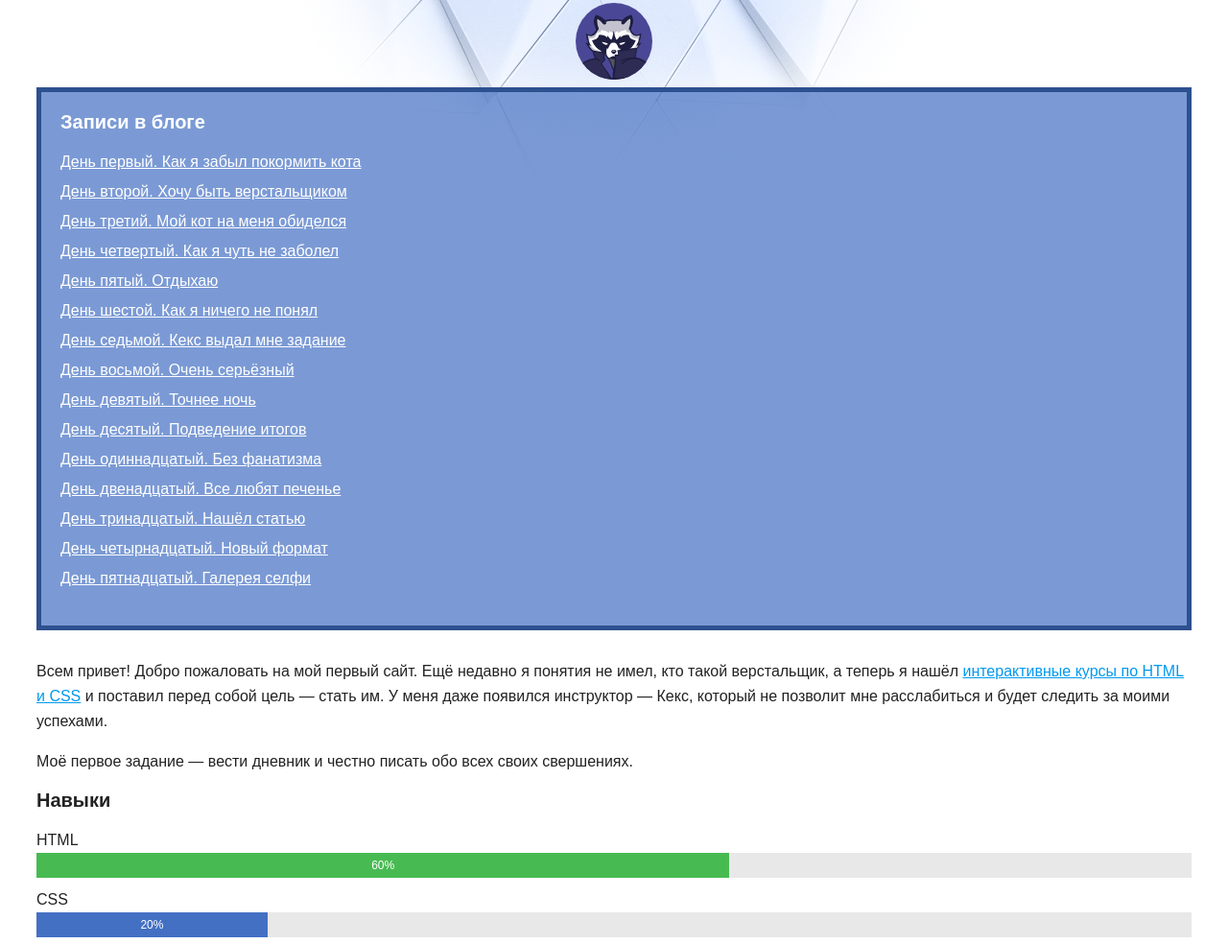
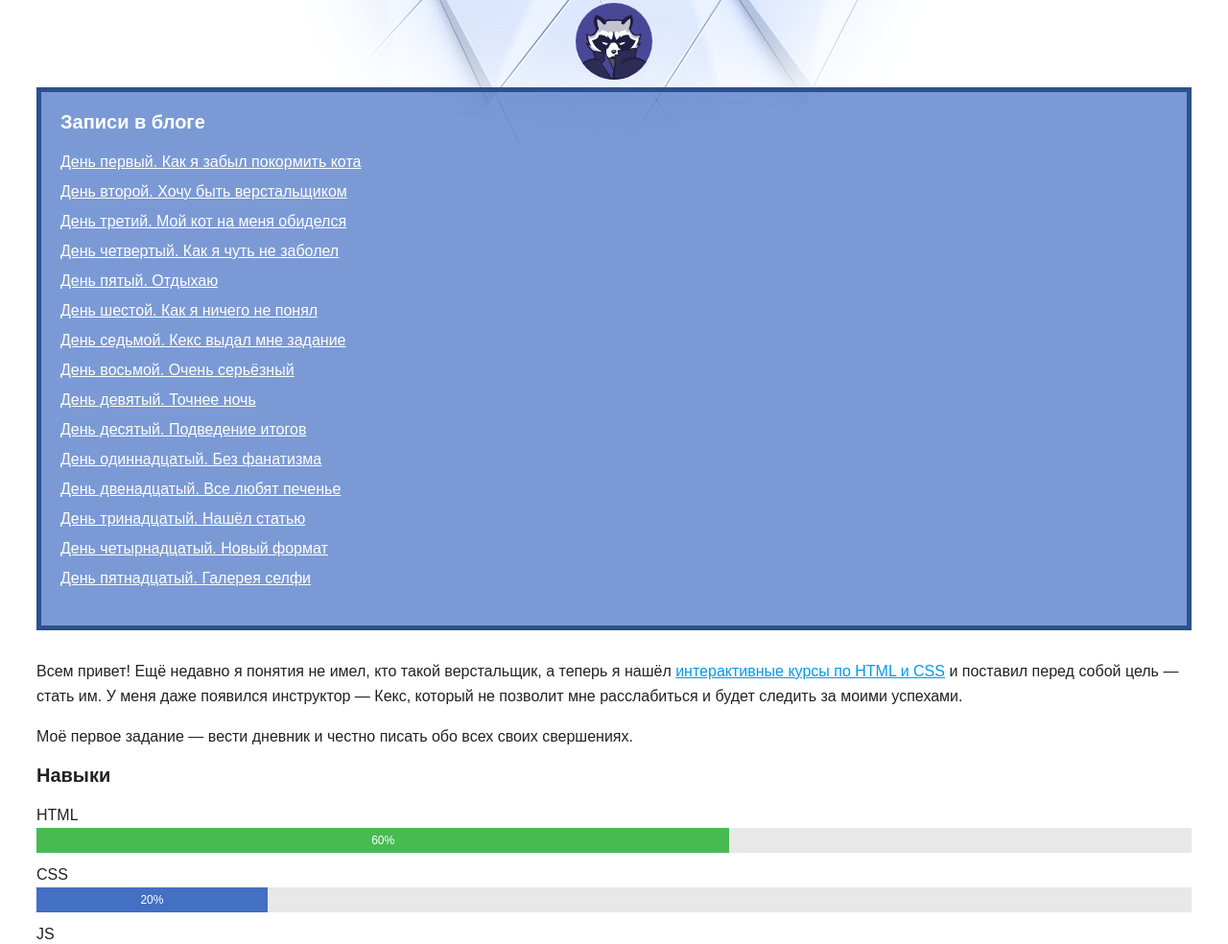
Before and after one commit to EvgenGo/my-site, a plain HTML site: page index.html in a window 1280 px wide. Shown: the part 87-1071 px from the top of the page at 96% size. Drawn offline with Linux system fonts and the light colour scheme.

Commit message:
Меняет главную страницу

```diff
--- a/index.html
+++ b/index.html
@@ -34,7 +34,7 @@
         </ul>
       </nav>
       <section>
-        <p>Всем привет! Добро пожаловать на мой первый сайт. Ещё недавно я понятия не имел, кто такой верстальщик, а теперь я нашёл <a href="https://htmlacademy.ru/courses">интерактивные курсы по HTML и CSS</a> и поставил перед собой цель — стать им. У меня даже появился инструктор — Кекс, который не позволит мне расслабиться и будет следить за моими успехами.</p>
+        <p>Всем привет!  Ещё недавно я понятия не имел, кто такой верстальщик, а теперь я нашёл <a href="https://htmlacademy.ru/courses">интерактивные курсы по HTML и CSS</a> и поставил перед собой цель — стать им. У меня даже появился инструктор — Кекс, который не позволит мне расслабиться и будет следить за моими успехами.</p>
         <p>Моё первое задание — вести дневник и честно писать обо всех своих свершениях.</p>
       </section>
       <section>
```
